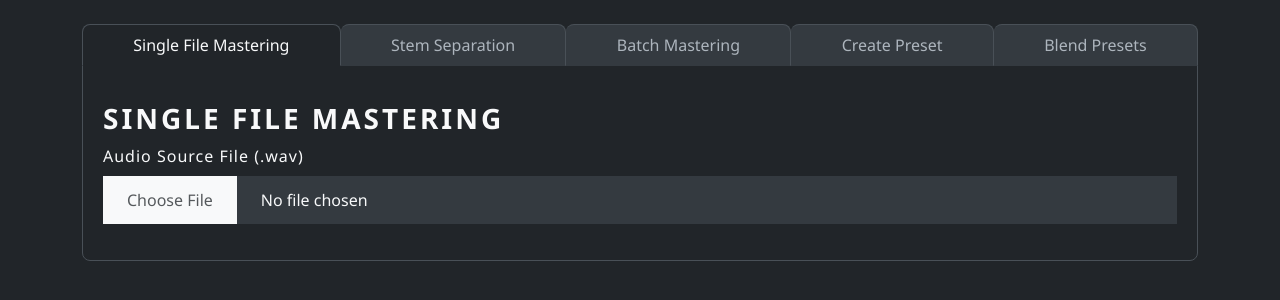
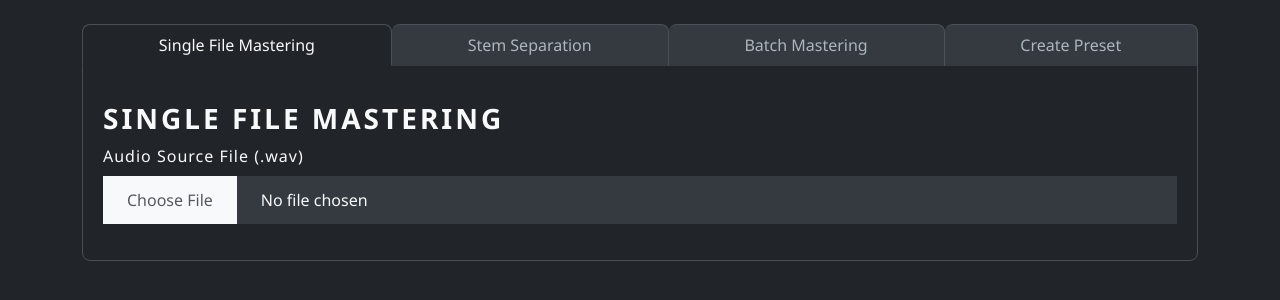
Before and after one commit to jasper046/matchering_webapp, a FastAPI app: page / in a window 1280 px wide. Shown: the part 108-408 px from the top of the page. Run offline with FastAPI, Linux system fonts and the light colour scheme; some libraries are stand-ins or nearby versions.

Commit message:
remove: Remove preset blending functionality
- Remove "Blend Presets" tab from navigation and UI
- Remove /api/blend_presets backend endpoint and handler
- Remove JavaScript event handlers for preset blending form
- Update README to remove references to preset blending feature
- Preserve core audio blending functionality for real-time mixing

The preset blending implementation had unclear effects by averaging raw audio
samples which could lead to phase cancellation artifacts. Removing until a
better approach for combining preset characteristics is developed.

🤖 Generated with [Claude Code](https://claude.ai/code)

Co-Authored-By: Claude <noreply@anthropic.com>

```diff
--- a/app/main.py
+++ b/app/main.py
@@ -158,29 +158,6 @@ async def create_preset(reference_file: UploadFile = File(...)):
     finally:
         os.remove(file_location)
 
-@app.post("/api/blend_presets")
-async def blend_presets(preset_files: List[UploadFile] = File(...), new_preset_name: str = Form(...)):
-    if not (2 <= len(preset_files) <= 10):
-        raise HTTPException(status_code=400, detail="Please upload between 2 and 10 preset files.")
-
-    uploaded_preset_paths = []
-    for preset_file in preset_files:
-        file_location = os.path.join(UPLOAD_DIR, preset_file.filename)
-        with open(file_location, "wb") as f:
-            shutil.copyfileobj(preset_file.file, f)
-        uploaded_preset_paths.append(file_location)
-
-    blended_preset_filename = f"{new_preset_name}_{uuid.uuid4()}.pkl"
-    blended_preset_path = os.path.join(PRESET_DIR, blended_preset_filename)
-
-    try:
-        mg.blend_presets(preset_paths=uploaded_preset_paths, new_preset_path=blended_preset_path)
-        return {"message": "Presets blended successfully", "blended_preset_path": blended_preset_path}
-    except Exception as e:
-        raise HTTPException(status_code=500, detail=str(e))
-    finally:
-        for path in uploaded_preset_paths:
-            os.remove(path)
 
 @app.post("/api/process_stems")
 async def process_stems(
--- a/app/static/script.js
+++ b/app/static/script.js
@@ -65,42 +65,6 @@ document.addEventListener('DOMContentLoaded', () => {
         }
     });
 
-    // --- Blend Presets Section ---
-    const blendPresetsForm = document.getElementById('blend-presets-form');
-    const blendPresetsStatus = document.getElementById('blend-presets-status');
-    blendPresetsForm.addEventListener('submit', async (e) => {
-        e.preventDefault();
-
-        // Prevent submission during active processing
-        if (isProcessing) {
-            showStatus(blendPresetsStatus, 'Please wait for current processing to complete.', true);
-            return;
-        }
-
-        showStatus(blendPresetsStatus, 'Blending presets...');
-
-        const formData = new FormData();
-        const presetFiles = document.getElementById('preset-files').files;
-        for (let i = 0; i < presetFiles.length; i++) {
-            formData.append('preset_files', presetFiles[i]);
-        }
-        formData.append('new_preset_name', document.getElementById('new-preset-name').value);
-
-        try {
-            const response = await fetch('/api/blend_presets', {
-                method: 'POST',
-                body: formData,
-            });
-            const data = await response.json();
-            if (response.ok) {
-                showStatus(blendPresetsStatus, `Blended preset saved: <a href="/download/preset/${data.blended_preset_path.split('/').pop()}?download_name=${encodeURIComponent(data.blended_preset_path.split('/').pop())}" target="_blank">${data.blended_preset_path.split('/').pop()}</a>`);
-            } else {
-                showStatus(blendPresetsStatus, `Error: ${data.detail}`, true);
-            }
-        } catch (error) {
-            showStatus(blendPresetsStatus, `Network error: ${error.message}`, true);
-        }
-    });
 
     // --- Single File Conversion Section ---
     const processSingleForm = document.getElementById('process-single-form');
--- a/app/templates/index.html
+++ b/app/templates/index.html
@@ -38,9 +38,6 @@
             </li>
             <li class="nav-item" role="presentation">
                 <button class="nav-link" id="create-preset-tab" data-bs-toggle="tab" data-bs-target="#create-preset" type="button" role="tab" aria-controls="create-preset" aria-selected="false">Create Preset</button>
-            </li>
-            <li class="nav-item" role="presentation">
-                <button class="nav-link" id="blend-presets-tab" data-bs-toggle="tab" data-bs-target="#blend-presets" type="button" role="tab" aria-controls="blend-presets" aria-selected="false">Blend Presets</button>
             </li>
         </ul>
         <div class="tab-content" id="myTabContent">
@@ -330,23 +327,6 @@
                 </section>
             </div>
 
-            <div class="tab-pane fade" id="blend-presets" role="tabpanel" aria-labelledby="blend-presets-tab">
-                <section class="mt-3">
-                    <h2>Blend Presets</h2>
-                    <form id="blend-presets-form">
-                        <div class="mb-3">
-                            <label for="preset-files" class="form-label">Preset Files (.pkl) (2-5)</label>
-                            <input type="file" class="form-control" id="preset-files" name="preset_files" accept=".pkl" multiple required>
-                        </div>
-                        <div class="mb-3">
-                            <label for="new-preset-name" class="form-label">New Preset Name</label>
-                            <input type="text" class="form-control" id="new-preset-name" name="new_preset_name" placeholder="e.g., MyCustomBlend" required>
-                        </div>
-                        <button type="submit" class="btn btn-primary">Blend Presets</button>
-                    </form>
-                    <div id="blend-presets-status" class="mt-3"></div>
-                </section>
-            </div>
         </div>
     </div>
 
```
Also changed, not shown: README.md.
